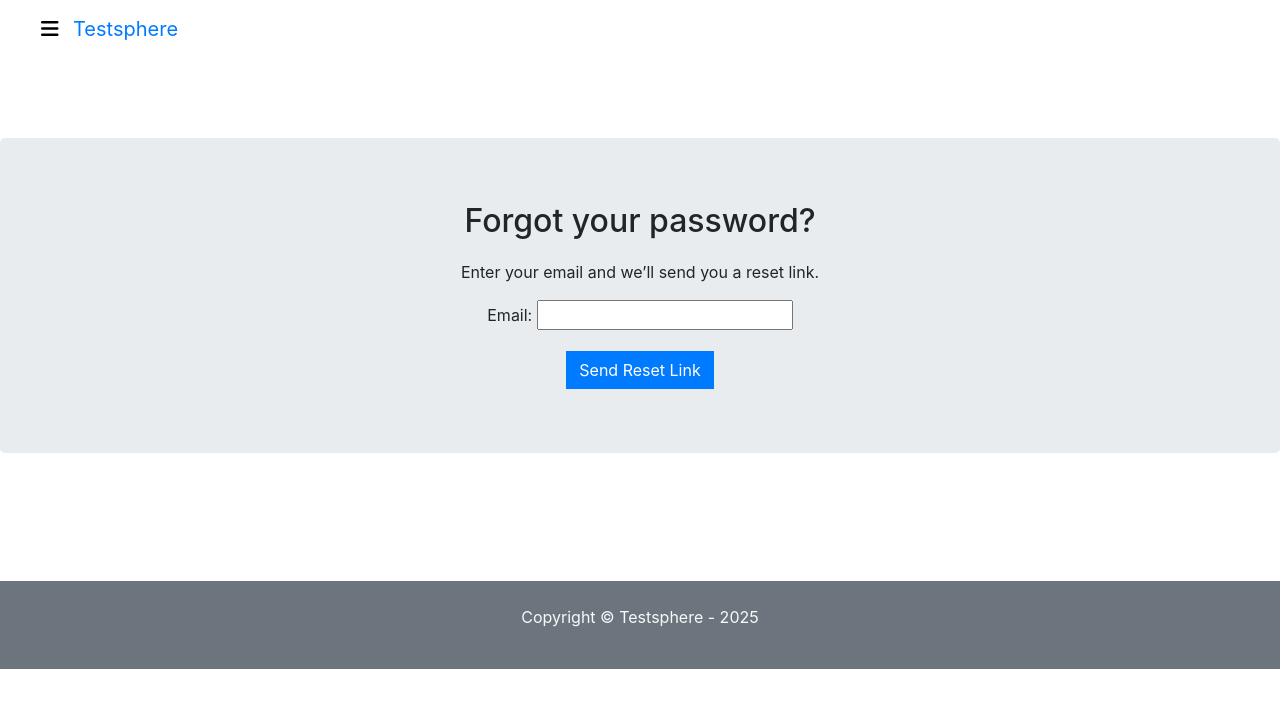
After one commit to Aryan-patel1012/Testsphere, a Django app: page /password-reset/ in a window 1280 px wide. The commit adds this page. Shown: the top 708 px of the page. Run offline with Django 3.2, Linux system fonts and the light colour scheme; some libraries are stand-ins or nearby versions.

Commit message:
forgot password mate bhaiband

```diff
--- a/onlinexamination/onlinexam/urls.py
+++ b/onlinexamination/onlinexam/urls.py
@@ -3,6 +3,7 @@ from django.contrib import admin
 from exam import views
 from django.contrib.auth.views import LogoutView,LoginView
 from django.views.decorators.csrf import csrf_exempt
+from django.contrib.auth import views as auth_views
 urlpatterns = [
 
     path('admin/', admin.site.urls),
@@ -50,5 +51,37 @@ urlpatterns = [
     path('view-question/<int:pk>', views.view_question_view,name='view-question'),
     path('delete-question/<int:pk>', views.delete_question_view,name='delete-question'),
 
+    # path('accounts/password-reset/', auth_views.PasswordResetView.as_view(template_name='registration/password_reset_form.html'), name='password_reset'),
+    # path('accounts/password-reset/done/', auth_views.PasswordResetDoneView.as_view(template_name='registration/password_reset_done.html'), name='password_reset_done'),
+    # path('accounts/reset/<uidb64>/<token>/', auth_views.PasswordResetConfirmView.as_view(template_name='registration/password_reset_confirm.html'), name='password_reset_confirm'),
+    # path('accounts/reset/done/', auth_views.PasswordResetCompleteView.as_view(template_name='registration/password_reset_complete.html'), name='password_reset_complete'),
+
+    # path('password-reset/', auth_views.PasswordResetView.as_view(
+    #     template_name='registration/password_reset_form.html'
+    # ), name='password_reset'),
+
+    # path('password-reset/done/', auth_views.PasswordResetDoneView.as_view(
+    #     template_name='registration/password_reset_done.html'
+    # ), name='password_reset_done'),
+
+    # path('reset/<uidb64>/<token>/', auth_views.PasswordResetConfirmView.as_view(
+    #     template_name='registration/password_reset_confirm.html'
+    # ), name='password_reset_confirm'),
+
+    # path('reset/done/', auth_views.PasswordResetCompleteView.as_view(
+    #     template_name='registration/password_reset_complete.html'
+    # ), name='password_reset_complete'),
+
+    path('password-reset/', auth_views.PasswordResetView.as_view(
+        template_name='registration/password_reset_form.html'), name='password_reset'),
+
+    path('password-reset/done/', auth_views.PasswordResetDoneView.as_view(
+        template_name='registration/password_reset_done.html'), name='password_reset_done'),
+
+    path('reset/<uidb64>/<token>/', auth_views.PasswordResetConfirmView.as_view(
+        template_name='registration/password_reset_confirm.html'), name='password_reset_confirm'),
+
+    path('reset/done/', auth_views.PasswordResetCompleteView.as_view(
+        template_name='registration/password_reset_complete.html'), name='password_reset_complete'),
 
 ]
--- a/onlinexamination/student/forms.py
+++ b/onlinexamination/student/forms.py
@@ -4,9 +4,10 @@ from . import models
 from exam import models as QMODEL
 
 class StudentUserForm(forms.ModelForm):
+    email = forms.EmailField(required=True)
     class Meta:
         model=User
-        fields=['first_name','last_name','username','password']
+        fields=['first_name','last_name','username','email','password']
         widgets = {
         'password': forms.PasswordInput()
         }
@@ -14,4 +15,4 @@ class StudentUserForm(forms.ModelForm):
 class StudentForm(forms.ModelForm):
     class Meta:
         model=models.Student
-        fields=['address','mobile','profile_pic']
+        fields=['email','mobile','profile_pic']
--- a/onlinexamination/student/models.py
+++ b/onlinexamination/student/models.py
@@ -4,7 +4,7 @@ from django.contrib.auth.models import User
 class Student(models.Model):
     user=models.OneToOneField(User,on_delete=models.CASCADE)
     profile_pic= models.ImageField(upload_to='profile_pic/Student/',null=True,blank=True)
-    address = models.CharField(max_length=40)
+    email = models.EmailField(max_length=40)
     mobile = models.CharField(max_length=20,null=False)
 
     @property
--- a/onlinexamination/templates/exam/logout.html
+++ b/onlinexamination/templates/exam/logout.html
@@ -10,7 +10,7 @@
     <br><br><br><br><br>
 <!-- <img src="{% static "image/logout_img.png" %}"  style="width:800px; height:100px; padding-left:400px;"> -->
 
-<h2 class="text-center">Logged Out Successfully. <br> Thank you for using our website!</h2>
+<h2 class="text-center">Logged Out Successfully. <br> Thank you for visiting our website!</h2>
 
 <br><br><br><br><br>
 <br><br><br><br><br>
--- /dev/null
+++ b/onlinexamination/templates/registration/password_reset_form.html
@@ -0,0 +1,68 @@
+
+
+
+
+
+
+
+<!DOCTYPE html>
+{% load static %}
+<html lang="en" dir="ltr">
+
+<head>
+  <meta charset="utf-8">
+  <meta name="viewport" content="width=device-width, initial-scale=1, shrink-to-fit=no">
+  <style>
+    .jumbotron {
+      margin-top: 30px;
+      margin-bottom: 0px;
+      padding: 40px;
+      background-color: #f8f9fa;
+      border-radius: 10px;
+    }
+
+    .jumbotron h2 {
+      text-align: center;
+      margin-bottom: 20px;
+    }
+
+    .form-container {
+      max-width: 500px;
+      margin: auto;
+    }
+
+    .back-link {
+      margin-top: 15px;
+      display: block;
+      text-align: center;
+    }
+  </style>
+</head>
+
+<body>
+
+  {% include "exam/navbar.html" %}
+  <br><br>
+
+  <div class="jumbotron">
+    <div class="form-container">
+      <h2>Forgot your password?</h2>
+      <p class="text-center">Enter your email and we’ll send you a reset link.</p>
+
+      <form method="post">
+        {% csrf_token %}
+        {{ form.as_p }}
+        <div class="text-center">
+          <button type="submit" class="btn btn-primary rounded-0">Send Reset Link</button>
+        </div>
+      </form>
+
+
+    </div>
+  </div>
+
+  <br><br><br><br>
+  {% include "exam/footer.html" %}
+
+</body>
+</html>
--- a/onlinexamination/templates/student/studentlogin.html
+++ b/onlinexamination/templates/student/studentlogin.html
@@ -71,7 +71,8 @@
                      {% render_field form.password class="form-control rounded-0" autocomplete="off" placeholder="Password" %}
 
                      <input type="submit" class="btn btn-primary btn-lg rounded-0" name="" value="Login">
-
+                    <p><a href="{% url 'password_reset' %}">Forgot Password?</a>
+                    </p>
                 </form>
             </div>
         </div>
--- a/onlinexamination/templates/student/studentsignup.html
+++ b/onlinexamination/templates/student/studentsignup.html
@@ -39,9 +39,13 @@
           <label for="mobile">Contact</label>
           {% render_field studentForm.mobile|attr:'required:true'  class="form-control form-control-sm rounded-0" placeholder="Contact Number" %}
         </div>
-        <div class="form-group col-md-6">
+        <!-- <div class="form-group col-md-6">
           <label for="address">Address</label>
           {% render_field studentForm.address|attr:'required:true'  class="form-control form-control-sm rounded-0" placeholder="Address" %}
+        </div> -->
+        <div class="form-group col-md-6">
+          <label for="email">Email</label>
+          {% render_field userForm.email|attr:'required:true' type="email" class="form-control form-control-sm rounded-0" placeholder="Email" %}
         </div>
       </div>
 
```
Also changed, not shown: onlinexamination/onlinexam/settings.py (+19 -11 lines), onlinexamination/student/views.py (+62 -8 lines), onlinexamination/templates/registration/password_reset_complete.html (added, +53 -0 lines), onlinexamination/templates/registration/password_reset_confirm.html (added, +63 -0 lines), onlinexamination/templates/registration/password_reset_done.html (added, +52 -0 lines), onlinexamination/db.sqlite3, onlinexamination/static/profile_pic/Student/911_AqbRDvt.jpg (added), onlinexamination/static/profile_pic/Student/911_sfdsk2v.jpg (added), onlinexamination/static/profile_pic/Teacher/911.jpg (added), onlinexamination/student/migrations/0002_remove_student_address_student_email.py (added).
